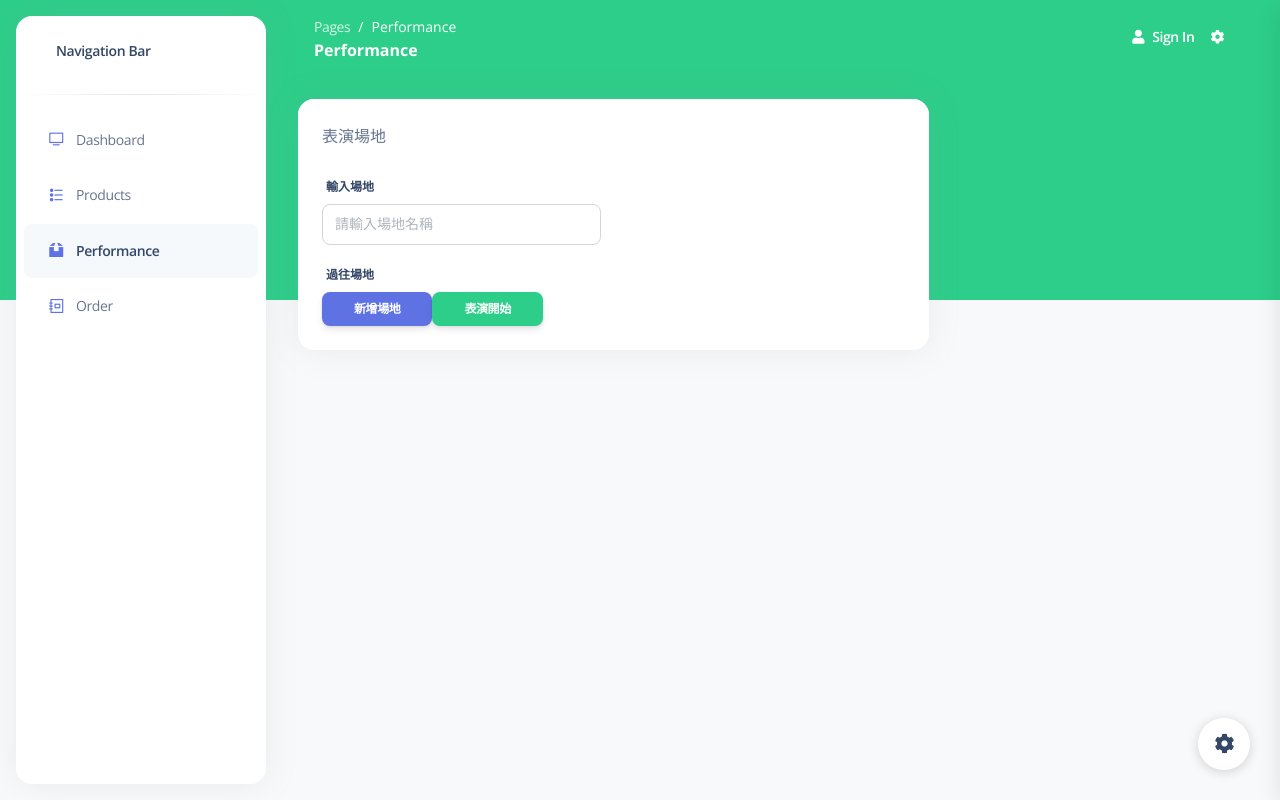
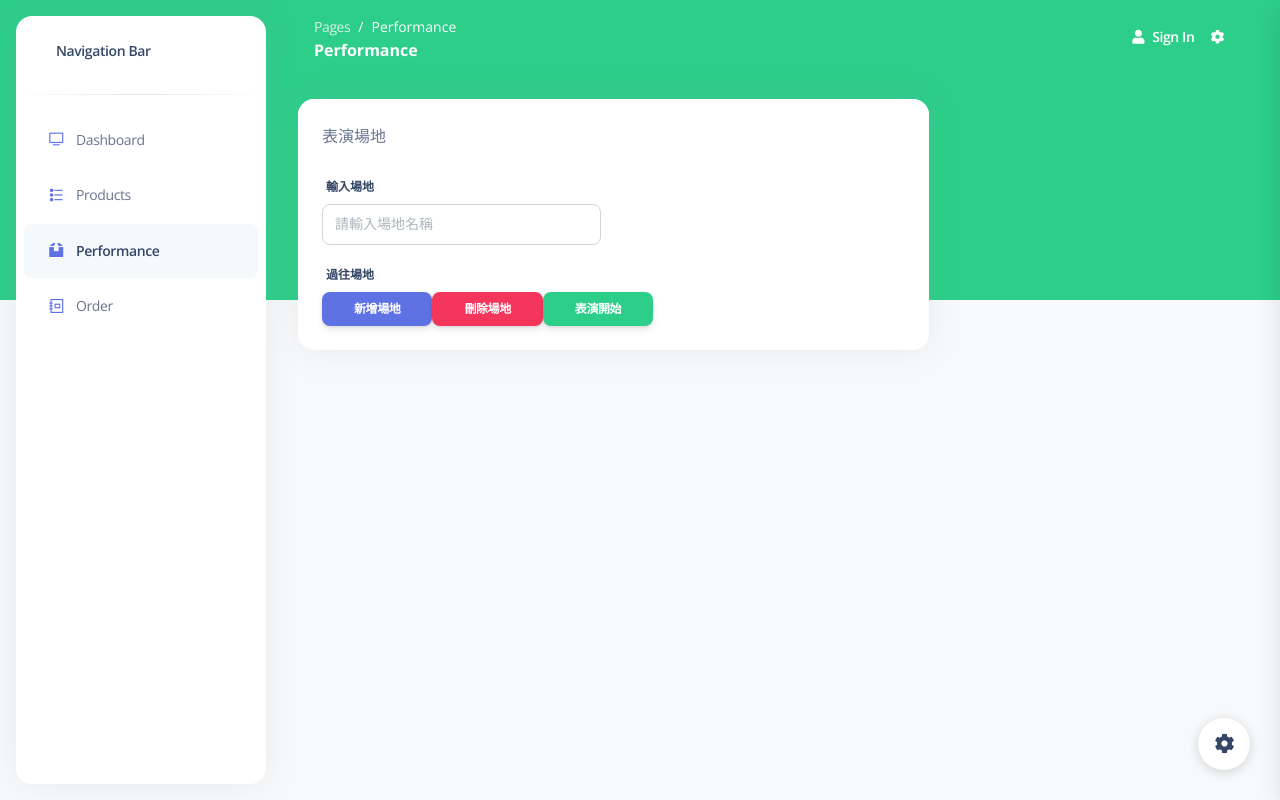
Before and after one commit to Cerulean0601/pos-dashboard, a Vue app: page /performance in a window 1280 px wide. Built offline with nearby package versions, Linux system fonts and the light colour scheme; no server answers.

Commit message:
新增場地刪除功能

```diff
--- a/src/views/Performance.vue
+++ b/src/views/Performance.vue
@@ -73,6 +73,52 @@ const insertLocation = async () => {
   }
   else{
     alert("新增地點已存在，請從過往場地中點選");
+  }
+};
+
+// Function to delete a location
+const deleteLocation = async () => {
+  const locationName = inputText.value.trim();
+
+  // 檢查場地名稱是否為空
+  if (!locationName) {
+    alert("請輸入要刪除的場地名稱");
+    return;
+  }
+
+  // 檢查場地是否存在於 locations 清單中
+  const locationToDelete = locations.value.find(
+    (location) => location.LocationName === locationName
+  );
+
+  if (!locationToDelete) {
+    alert("場地不存在於清單中，無法刪除");
+    return;
+  }
+
+  // 呼叫 API 刪除場地
+  try {
+    const response = await fetch(`/api/postgres/location/delete`, {
+      method: 'DELETE',
+      headers: { 'Content-Type': 'application/json' },
+      body: JSON.stringify({ LocationID: locationToDelete.LocationID })
+    });
+
+    if (!response.ok){
+      const errorMsg = await response.json()
+      throw new Error(errorMsg.error);
+    }
+
+    alert('場地已成功刪除');
+
+    // 更新 locations 清單並清除當前選取的場地
+    localStorage.removeItem("Locations");
+    locations.value = await fetchAndCache(fetchLoactions, "Locations");
+    selectLocationID.value = null;
+    inputText.value = ''; // 清空輸入框
+  } catch (error) {
+    console.error('Error deleting location:', error);
+    alert("無法刪除場地:", error.message);
   }
 };
 
@@ -197,6 +243,13 @@ const selectLocations = (location) => {
               新增場地
             </argon-button>
             <argon-button
+              color="danger"
+              size="sm"
+              @click="deleteLocation"
+            >
+              刪除場地
+            </argon-button>
+            <argon-button
               color="success"
               size="sm"
               @click="startPerformance"
```
Also changed, not shown: api/postgres/location/delete.js (added, +33 -0 lines), vercel.json.
